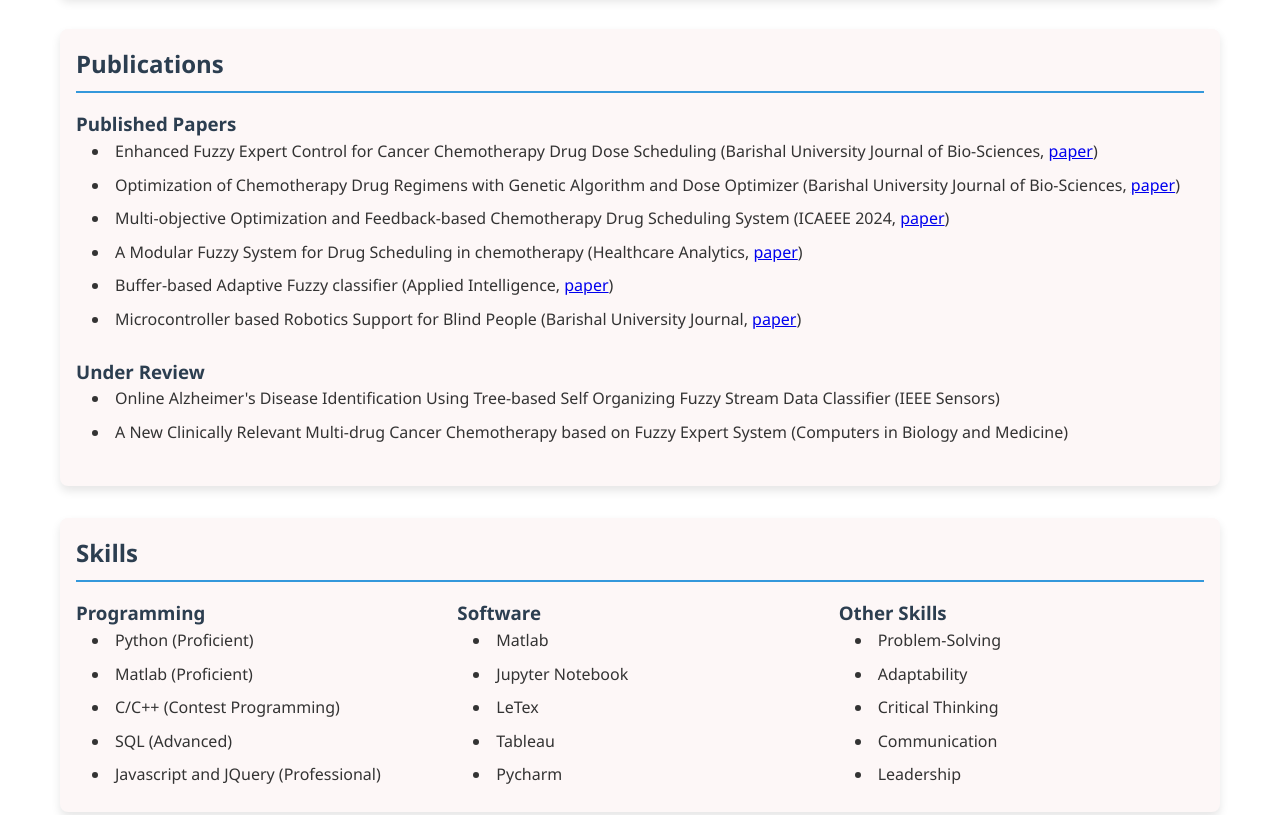
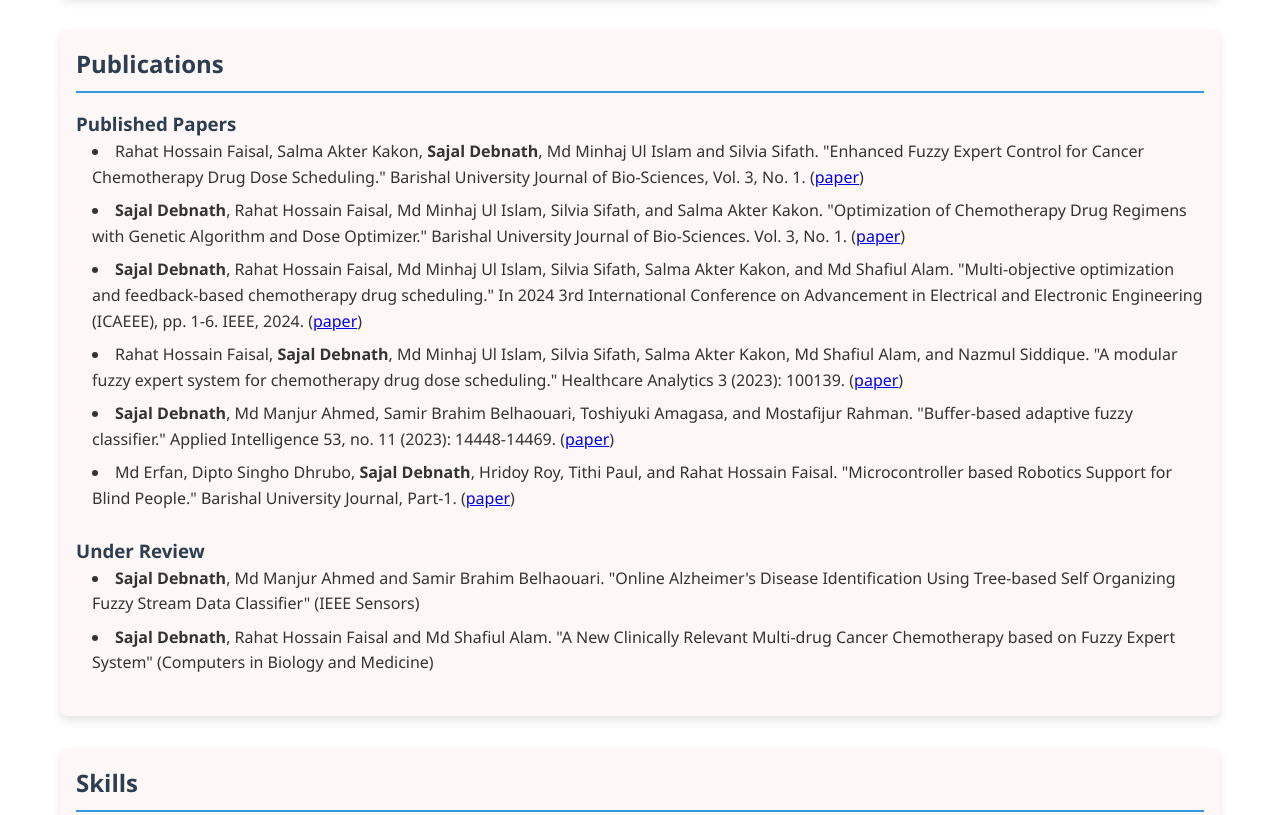
Before and after one commit to Sajaldeb25/sajal-debnath, a plain HTML site: page index.html in a window 1280 px wide. Shown: the part 1820-2635 px from the top of the page. Drawn offline with Linux system fonts and the light colour scheme.

Commit message:
Pub section
Update pub sec and g sholar

```diff
--- a/index.html
+++ b/index.html
@@ -253,11 +253,11 @@
             <h1>Sajal Debnath</h1>
             <p><i>Research enthusiast & Software Engineer</i></p>
             <p style="margin: 1rem 0;">
-                I am a researcher specializing in Artificial Intelligence (AI), Machine Learning (ML), and Healthcare Analytics, with a specific focus on streaming data analysis and fuzzy systems. I completed my M.Sc. in Computer Science and Engineering at the University of Barishal in 2024, where I also earned my Bachelor's degree in 2022.
+                I am a researcher specializing in Artificial Intelligence (AI), Machine Learning (ML), and Healthcare Analytics, with a particular focus on streaming data analysis and fuzzy systems. I completed my M.Sc. in Computer Science and Engineering at the University of Barishal in 2024, where I also earned my Bachelor's degree in 2022.
             </p>
 
             <p style="margin: 1rem 0;">
-                My research covers various domains, including streaming data analysis and classification, AI in healthcare, and quantum DNA computing. I have published in reputable journals and conferences such as Applied Intelligence, Healthcare Analytics, and ICAEEE. I completed my Bachelor's thesis with guidance from <a href="https://bu.ac.bd/view-profile.php?editId=365" target="_blank">Dr. Md Manjur Ahmed</a>. For my Master's thesis, <a href="https://bu.ac.bd/view-profile.php?editId=105" target="_blank">Dr. Rahat Hossain Faisal</a> supervised my work. I also worked with researchers from other institutions. Together, we focused on projects in quantum-DNA and DNA-quantum, under the mentorship of <a href="https://www.du.ac.bd/faculty/faculty_details/CSE/1930" target="_blank">Prof. Dr. Hafiz Md. Hasan Babu</a>.
+                My research spans multiple domains including Streaming data analysis and classification, AI for healthcare, and Quantum-DNA computing. I have published in reputable journal and conferences including Applied Intelligence, Healthcare Analytics and ICAEEE. My Bachelor's thesis was supervised by <a href="https://bu.ac.bd/view-profile.php?editId=365" target="_blank">Dr. Md Manjur Ahmed</a> and Master's thesis by <a href="https://bu.ac.bd/view-profile.php?editId=105" target="_blank">Dr. Rahat Hossain Faisal</a>. I have also collaborated with researchers from other institutions, contributing to quantum-DNA and DNA-quantum project under the guidance of <a href="https://www.du.ac.bd/faculty/faculty_details/CSE/1930" target="_blank">Prof. Dr. Hafiz Md. Hasan Babu</a>.
             </p>
 
             <p style="margin: 1rem 0;">
@@ -326,19 +326,19 @@
             <div class="publication-item">
                 <h3>Published Papers</h3>
                 <ul>
-                    <li>Enhanced Fuzzy Expert Control for Cancer Chemotherapy Drug Dose Scheduling (Barishal University Journal of Bio-Sciences, <a href="https://bu.ac.bd/uploads/BUJBSV3J2024/05.pdf" target="_blank">paper</a>)</li>
-                    <li>Optimization of Chemotherapy Drug Regimens with Genetic Algorithm and Dose Optimizer (Barishal University Journal of Bio-Sciences, <a href="https://bu.ac.bd/uploads/BUJBSV3J2024/06.pdf" target="_blank">paper</a>)</li>
-                    <li>Multi-objective Optimization and Feedback-based Chemotherapy Drug Scheduling System (ICAEEE 2024, <a href="https://doi.org/10.1109/ICAEEE62219.2024.10561667" target="_blank">paper</a>)</li>
-                    <li>A Modular Fuzzy System for Drug Scheduling in chemotherapy (Healthcare Analytics, <a href="https://doi.org/10.1016/j.health.2023.100139" target="_blank">paper</a>)</li>
-                    <li>Buffer-based Adaptive Fuzzy classifier (Applied Intelligence, <a href="https://doi.org/10.1007/s10489-022-04155-2" target="_blank">paper</a>)</li>
-                    <li>Microcontroller based Robotics Support for Blind People (Barishal University Journal, <a href="https://bu.ac.bd/uploads/BUJ1V5I12/12.%20Md.%20Erfan1.pdf" target="_blank">paper</a>) </li>
+                    <li>Rahat Hossain Faisal, Salma Akter Kakon, <b>Sajal Debnath</b>, Md Minhaj Ul Islam and Silvia Sifath. "Enhanced Fuzzy Expert Control for Cancer Chemotherapy Drug Dose Scheduling." Barishal University Journal of Bio-Sciences, Vol. 3, No. 1. (<a href="https://bu.ac.bd/uploads/BUJBSV3J2024/05.pdf" target="_blank">paper</a>)</li>
+                    <li><b>Sajal Debnath</b>, Rahat Hossain Faisal, Md Minhaj Ul Islam, Silvia Sifath, and Salma Akter Kakon. "Optimization of Chemotherapy Drug Regimens with Genetic Algorithm and Dose Optimizer." Barishal University Journal of Bio-Sciences. Vol. 3, No. 1. (<a href="https://bu.ac.bd/uploads/BUJBSV3J2024/06.pdf" target="_blank">paper</a>)</li>
+                    <li><b>Sajal Debnath</b>, Rahat Hossain Faisal, Md Minhaj Ul Islam, Silvia Sifath, Salma Akter Kakon, and Md Shafiul Alam. "Multi-objective optimization and feedback-based chemotherapy drug scheduling." In 2024 3rd International Conference on Advancement in Electrical and Electronic Engineering (ICAEEE), pp. 1-6. IEEE, 2024. (<a href="https://doi.org/10.1109/ICAEEE62219.2024.10561667" target="_blank">paper</a>)</li>
+                    <li>Rahat Hossain Faisal, <b>Sajal Debnath</b>, Md Minhaj Ul Islam, Silvia Sifath, Salma Akter Kakon, Md Shafiul Alam, and Nazmul Siddique. "A modular fuzzy expert system for chemotherapy drug dose scheduling." Healthcare Analytics 3 (2023): 100139. (<a href="https://doi.org/10.1016/j.health.2023.100139" target="_blank">paper</a>)</li>
+                    <li><b>Sajal Debnath</b>, Md Manjur Ahmed, Samir Brahim Belhaouari, Toshiyuki Amagasa, and Mostafijur Rahman. "Buffer-based adaptive fuzzy classifier." Applied Intelligence 53, no. 11 (2023): 14448-14469. (<a href="https://doi.org/10.1007/s10489-022-04155-2" target="_blank">paper</a>)</li>
+                    <li>Md Erfan, Dipto Singho Dhrubo, <b>Sajal Debnath</b>, Hridoy Roy, Tithi Paul, and Rahat Hossain Faisal. "Microcontroller based Robotics Support for Blind People." Barishal University Journal, Part-1. (<a href="https://bu.ac.bd/uploads/BUJ1V5I12/12.%20Md.%20Erfan1.pdf" target="_blank">paper</a>) </li>
                 </ul>
             </div>
             <div class="publication-item">
                 <h3>Under Review</h3>
                 <ul>
-                    <li>Online Alzheimer's Disease Identification Using Tree-based Self Organizing Fuzzy Stream Data Classifier (IEEE Sensors)</li>
-                    <li>A New Clinically Relevant Multi-drug Cancer Chemotherapy based on Fuzzy Expert System (Computers in Biology and Medicine)</li>
+                    <li><b>Sajal Debnath</b>, Md Manjur Ahmed and Samir Brahim Belhaouari. "Online Alzheimer's Disease Identification Using Tree-based Self Organizing Fuzzy Stream Data Classifier" (IEEE Sensors)</li>
+                    <li><b>Sajal Debnath</b>, Rahat Hossain Faisal and Md Shafiul Alam. "A New Clinically Relevant Multi-drug Cancer Chemotherapy based on Fuzzy Expert System" (Computers in Biology and Medicine)</li>
                 </ul>
             </div>
         </section>
@@ -429,7 +429,7 @@
                         </svg>
                         Facebook
                     </a>
-                    <a href="YOUR_GOOGLE_SCHOLAR_URL" target="_blank" class="contact-item">
+                    <a href="https://scholar.google.com/citations?hl=en&user=Zi30rKgAAAAJ&view_op=list_works&authuser=1&sortby=pubdate" target="_blank" class="contact-item">
                         <svg xmlns="http://www.w3.org/2000/svg" width="24" height="24" viewBox="0 0 24 24" fill="none" stroke="currentColor" stroke-width="2" stroke-linecap="round" stroke-linejoin="round">
                             <path d="M12 2L2 12l10 10 10-10L12 2z"/>
                             <path d="M9.5 9v6h5"/>
```
